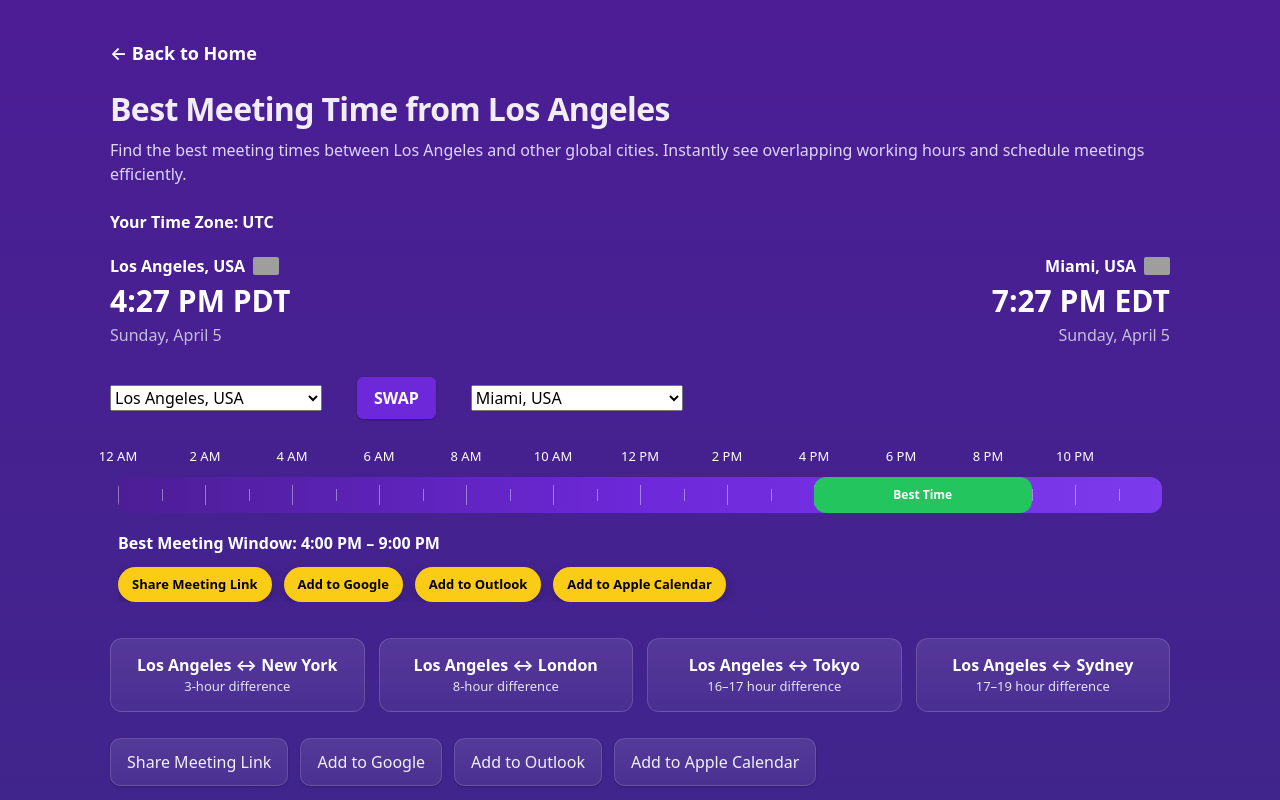
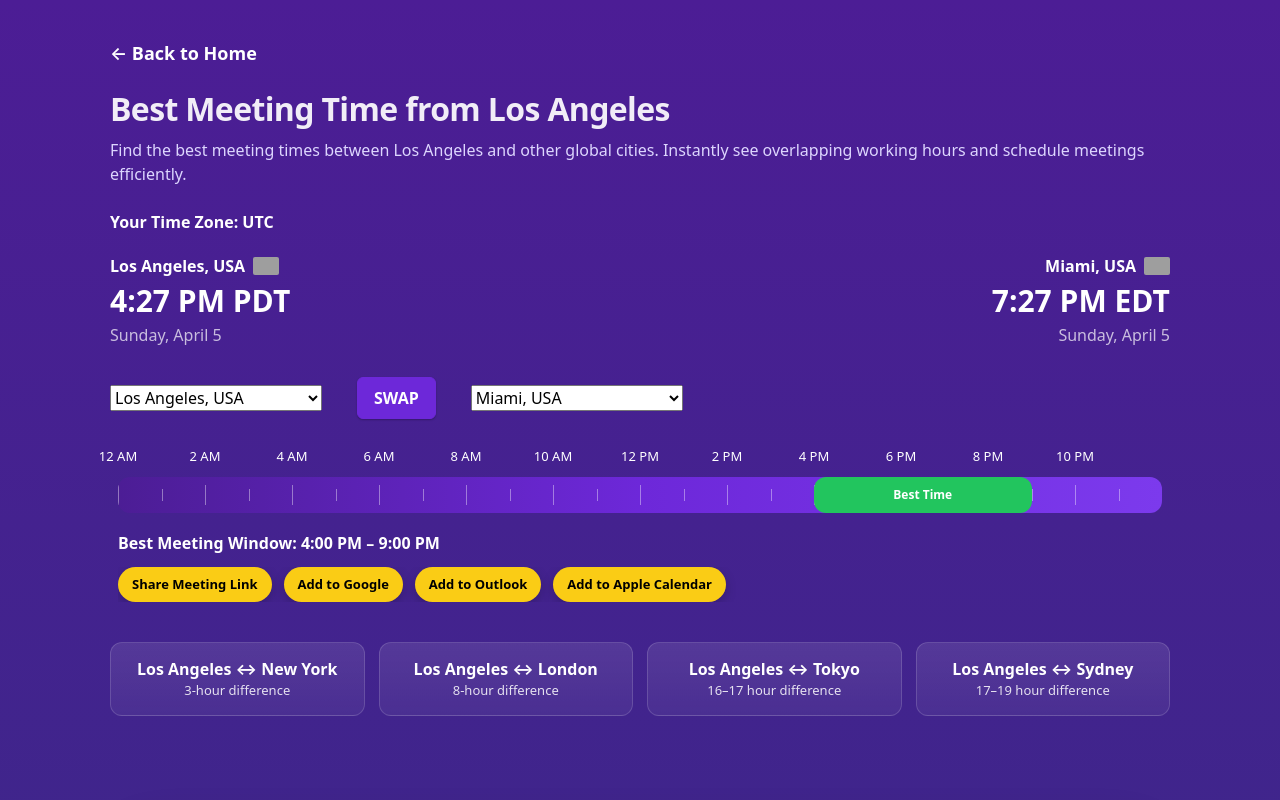
Before and after one commit to techtalk1282/Best-Meeting-Time, a Next.js app: page /best-meeting-time-los-angeles in a window 1280 px wide. Shown: the top 800 px of the page. Built offline with nearby package versions, Linux system fonts and the light colour scheme; grey boxes are pictures that could not be loaded.

Commit message:
fix: remove duplicate buttons and cleanly position comparison cards below tool without breaking layout

```diff
--- a/app/best-meeting-time-los-angeles/page.tsx
+++ b/app/best-meeting-time-los-angeles/page.tsx
@@ -1,15 +1,20 @@
 /**
  * File: app/best-meeting-time-los-angeles/page.tsx
- * Version: v3.2 (LAYOUT POLISH — TEXT + ORDER + SPACING)
+ * Version: v3.3 (CLEAN FIX — NO DUPLICATES, CORRECT FLOW)
  * Date: 2026-04-06
  *
- * Changes:
- * - Replaced "LA" with "Los Angeles"
- * - Moved feature buttons BELOW comparison cards
- * - Improved spacing for cleaner UI
+ * Fixes:
+ * - Removed duplicated buttons
+ * - Preserved original ToolPreviewSection buttons
+ * - Added comparison cards below tool
+ * - Improved spacing for cleaner layout
+ *
+ * Notes:
+ * - Buttons remain inside ToolPreviewSection (by design)
+ * - No logic or gating touched
  *
  * Rollback:
- * - Revert to v3.1
+ * - Revert to v3.2 if needed
  */
 
 "use client";
@@ -57,7 +62,7 @@ export default function LosAngelesMeetingPage() {
           Find the best meeting times between Los Angeles and other global cities. Instantly see overlapping working hours and schedule meetings efficiently.
         </p>
 
-        {/* TOOL */}
+        {/* TOOL + CONTENT */}
         <div
           style={{
             minHeight: "calc(100vh - 260px)",
@@ -65,12 +70,13 @@ export default function LosAngelesMeetingPage() {
             flexDirection: "column",
           }}
         >
+          {/* TOOL (includes original gold buttons — DO NOT TOUCH) */}
           <ToolPreviewSection defaultCityLeft="Los Angeles, USA" />
 
-          {/* ✅ CARDS FIRST (clean flow) */}
+          {/* COMPARISON CARDS (below tool) */}
           <div
             style={{
-              marginTop: "28px",
+              marginTop: "32px",
               display: "flex",
               gap: "14px",
               justifyContent: "space-between",
@@ -100,14 +106,6 @@ export default function LosAngelesMeetingPage() {
               </div>
             ))}
           </div>
-
-          {/* ✅ BUTTONS LAST (clean hierarchy) */}
-          <div style={{ marginTop: "26px", display: "flex", gap: "12px", flexWrap: "wrap" }}>
-            <button className="gold-btn">Share Meeting Link</button>
-            <button className="gold-btn">Add to Google</button>
-            <button className="gold-btn">Add to Outlook</button>
-            <button className="gold-btn">Add to Apple Calendar</button>
-          </div>
         </div>
 
         {/* PREMIUM */}
```
